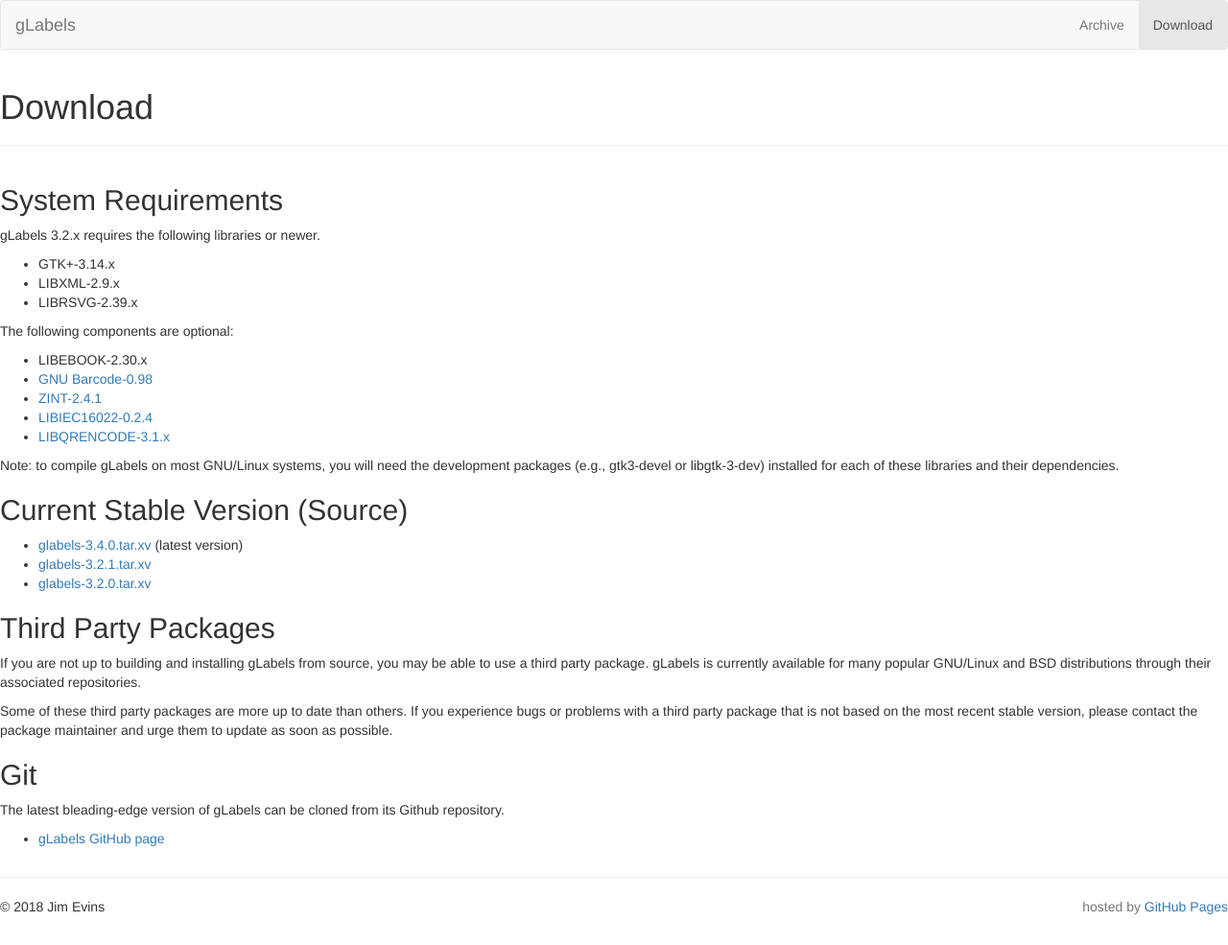
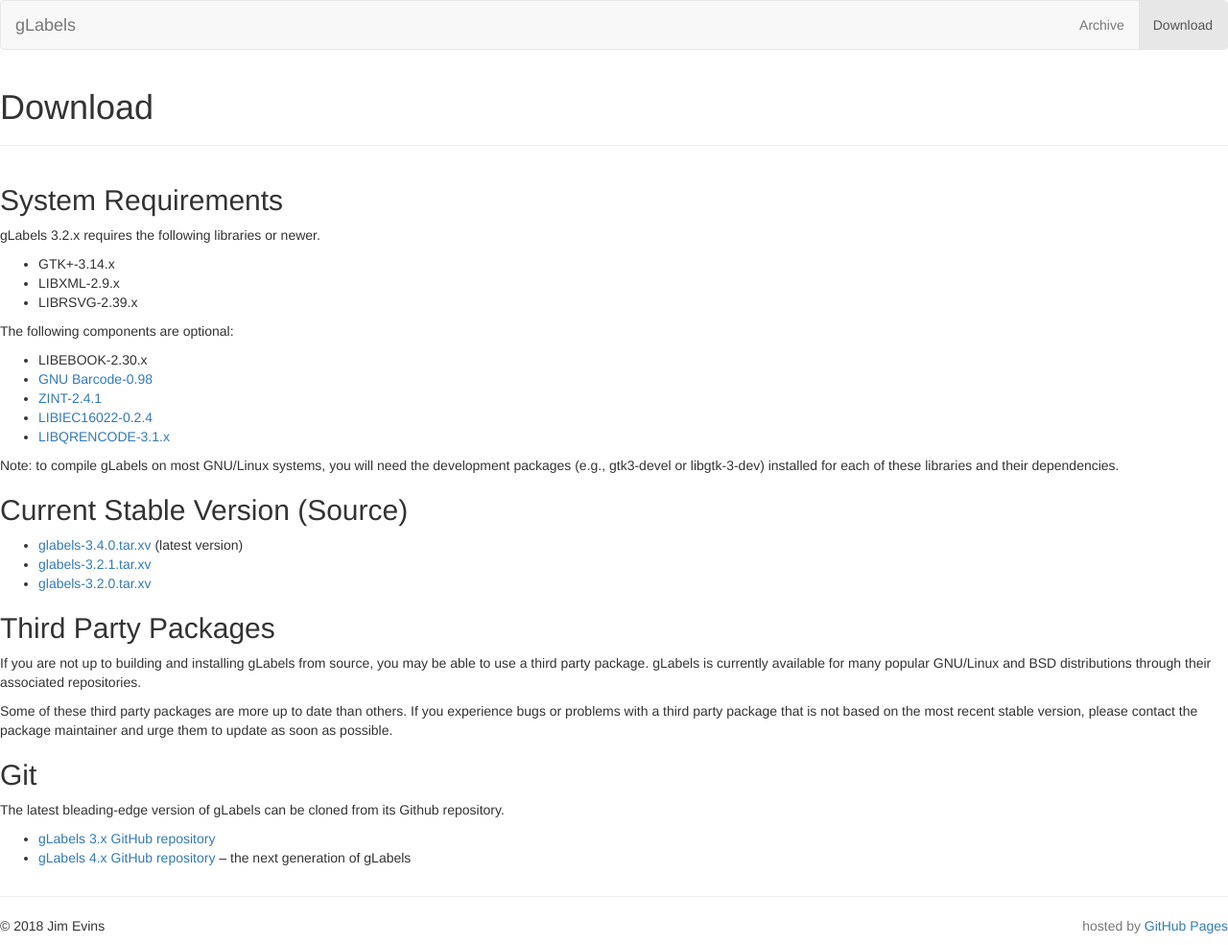
Before and after one commit to jimevins/glabels.org, a Jekyll site: the page built from pages/download.md, in a window 1280 px wide. Shown: the whole page at 96% size. Built offline with Jekyll 4.4.1, drawn with Linux system fonts in a browser that asks for light colours; nearby versions of some CDN libraries; library files that are not in the unit come from our copies.

Commit message:
Added linke to glabels-qt repository to download page.

```diff
--- a/pages/download.md
+++ b/pages/download.md
@@ -47,4 +47,5 @@ version, please contact the package maintainer and urge them to update as soon a
 ## Git
 The latest bleading-edge version of gLabels can be cloned from its Github repository.
 
-- [gLabels GitHub page](https://github.com/jimevins/glabels)
+- [gLabels 3.x GitHub repository](https://github.com/jimevins/glabels)
+- [gLabels 4.x GitHub repository](https://github.com/jimevins/glabels-qt) -- the next generation of gLabels
```
